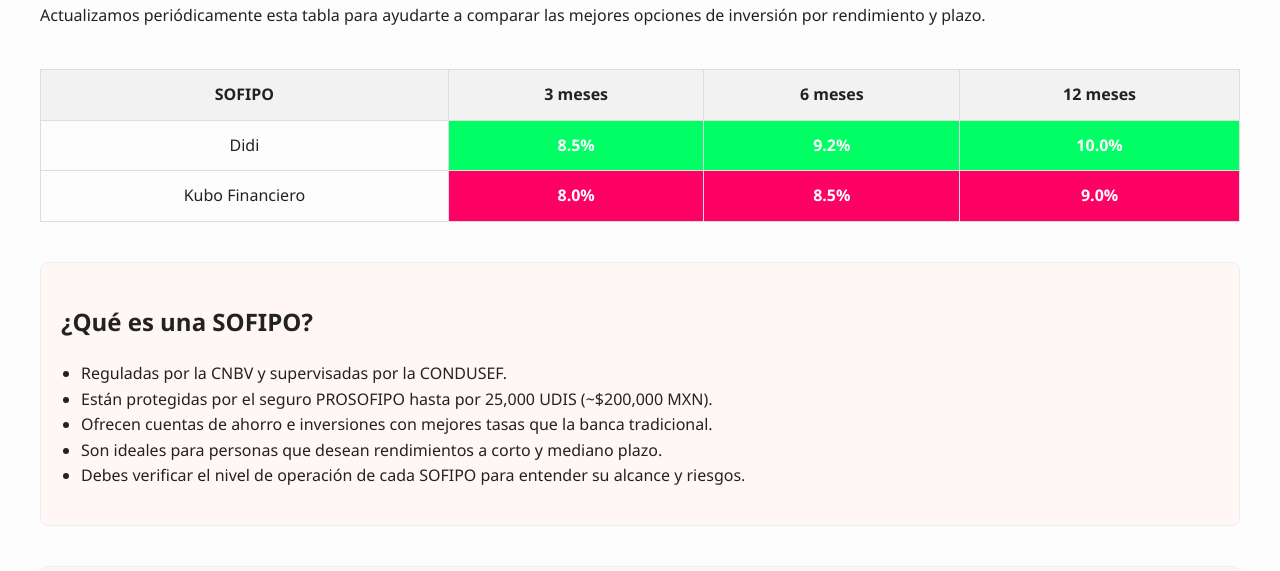
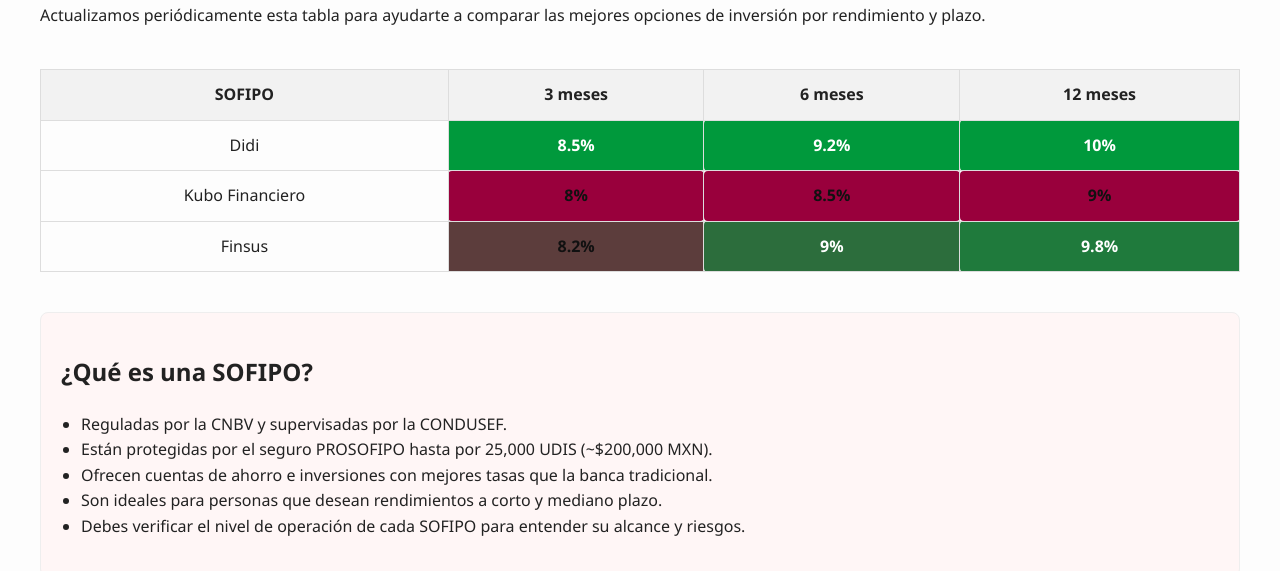
Before and after one commit to iguanopower2/blog-website, a plain HTML site: page sofipos.html in a window 1280 px wide. Shown: the part 169-740 px from the top of the page. Drawn offline with Linux system fonts and the light colour scheme.

Commit message:
Added external json file to store all sofipos' yield

```diff
--- /dev/null
+++ b/data/sofipos.json
@@ -0,0 +1,26 @@
+[
+  {
+    "nombre": "Didi",
+    "plazos": {
+      "3m": 8.5,
+      "6m": 9.2,
+      "12m": 10.0
+    }
+  },
+  {
+    "nombre": "Kubo Financiero",
+    "plazos": {
+      "3m": 8.0,
+      "6m": 8.5,
+      "12m": 9.0
+    }
+  },
+  {
+    "nombre": "Finsus",
+    "plazos": {
+      "3m": 8.2,
+      "6m": 9.0,
+      "12m": 9.8
+    }
+  }
+]
--- a/sofipos.html
+++ b/sofipos.html
@@ -38,20 +38,8 @@
             <th>12 meses</th>
           </tr>
         </thead>
-        <tbody>
-          <tr>
-            <td>Didi</td>
-            <td data-rate="8.5">8.5%</td>
-            <td data-rate="9.2">9.2%</td>
-            <td data-rate="10.0">10.0%</td>
-          </tr>
-          <tr>
-            <td>Kubo Financiero</td>
-            <td data-rate="8.0">8.0%</td>
-            <td data-rate="8.5">8.5%</td>
-            <td data-rate="9.0">9.0%</td>
-          </tr>
-          <!-- Agrega más SOFIPOs aquí -->
+        <tbody id="tabla-sofipos-body">
+          <!-- Aquí se insertarán filas dinámicamente desde JSON -->
         </tbody>
       </table>
     </div>
@@ -90,9 +78,7 @@
     const tabla = document.querySelector('.sofipos-table');
     const filas = Array.from(tabla.querySelectorAll('tbody tr'));
 
-    // Para cada columna de tasas (índices 1 a 3)
     for (let col = 1; col <= 3; col++) {
-      // Obtener tasas de cada fila
       const tasas = filas.map(fila => {
         const celda = fila.children[col];
         return {
@@ -105,19 +91,39 @@
       const max = Math.max(...valores);
       const min = Math.min(...valores);
 
-      // Aplicar color a cada celda según gradiente rojo-verde
       tasas.forEach(({ celda, valor }) => {
-        const porcentaje = (valor - min) / (max - min || 1); // evitar división por 0
+        const porcentaje = (valor - min) / (max - min || 1);
         const rojo = Math.round(255 - porcentaje * 255);
         const verde = Math.round(porcentaje * 255);
-        const color = `rgb(${rojo}, ${verde}, 100)`;
+        const color = `rgb(${Math.round(rojo * 0.6)}, ${Math.round(verde * 0.6)}, 60)`;
         celda.style.backgroundColor = color;
-        celda.style.color = 'white';
+        celda.style.borderRadius = '4px';
+        celda.style.color = porcentaje > 0.5 ? 'white' : '#111';
         celda.style.fontWeight = 'bold';
       });
     }
   }
 
-  document.addEventListener('DOMContentLoaded', aplicarGradientePorColumna);
+  function cargarDatosSofipos() {
+    fetch('data/sofipos.json')
+      .then(res => res.json())
+      .then(data => {
+        const cuerpo = document.getElementById('tabla-sofipos-body');
+        cuerpo.innerHTML = '';
+        data.forEach(sofipo => {
+          const fila = document.createElement('tr');
+          fila.innerHTML = `
+            <td>${sofipo.nombre}</td>
+            <td data-rate="${sofipo.plazos['3m']}">${sofipo.plazos['3m']}%</td>
+            <td data-rate="${sofipo.plazos['6m']}">${sofipo.plazos['6m']}%</td>
+            <td data-rate="${sofipo.plazos['12m']}">${sofipo.plazos['12m']}%</td>
+          `;
+          cuerpo.appendChild(fila);
+        });
+        aplicarGradientePorColumna();
+      });
+  }
+
+  document.addEventListener('DOMContentLoaded', cargarDatosSofipos);
 </script>
 </html>
```
